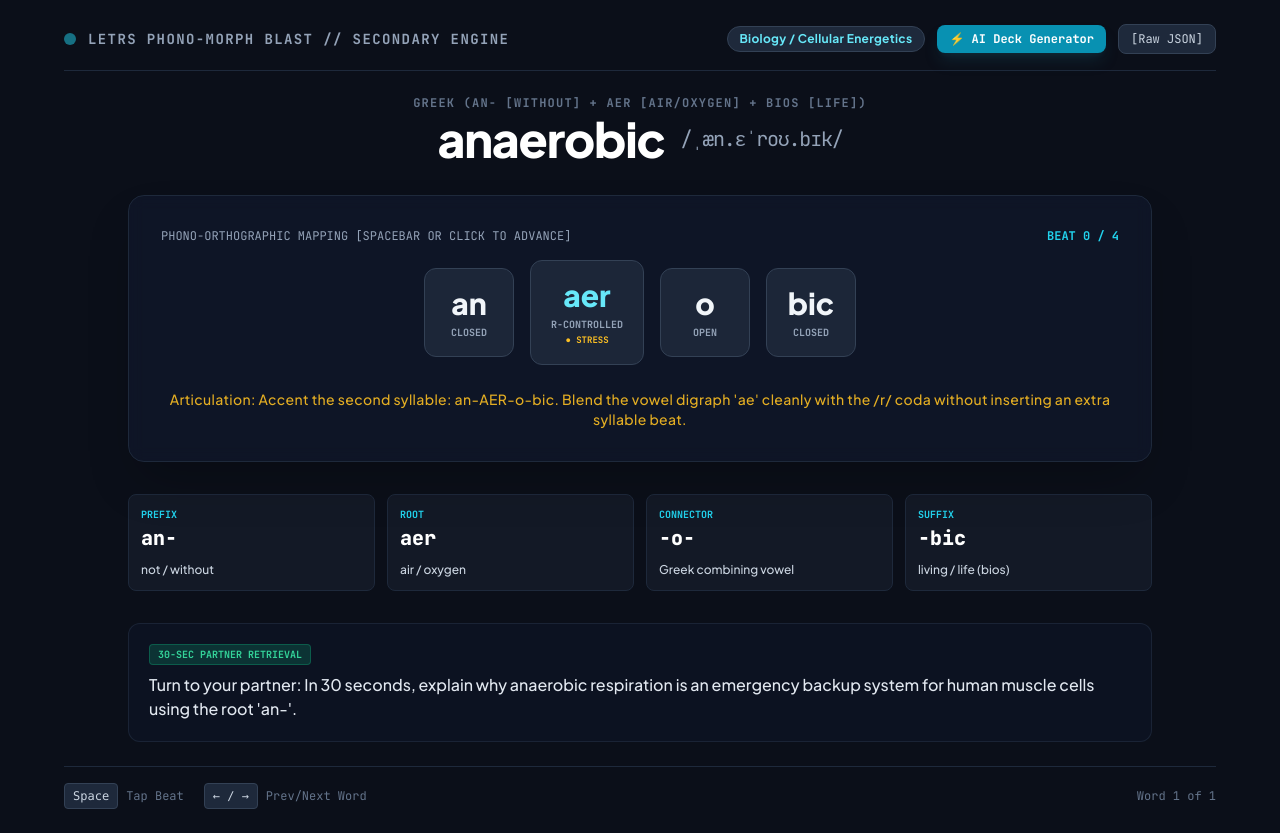
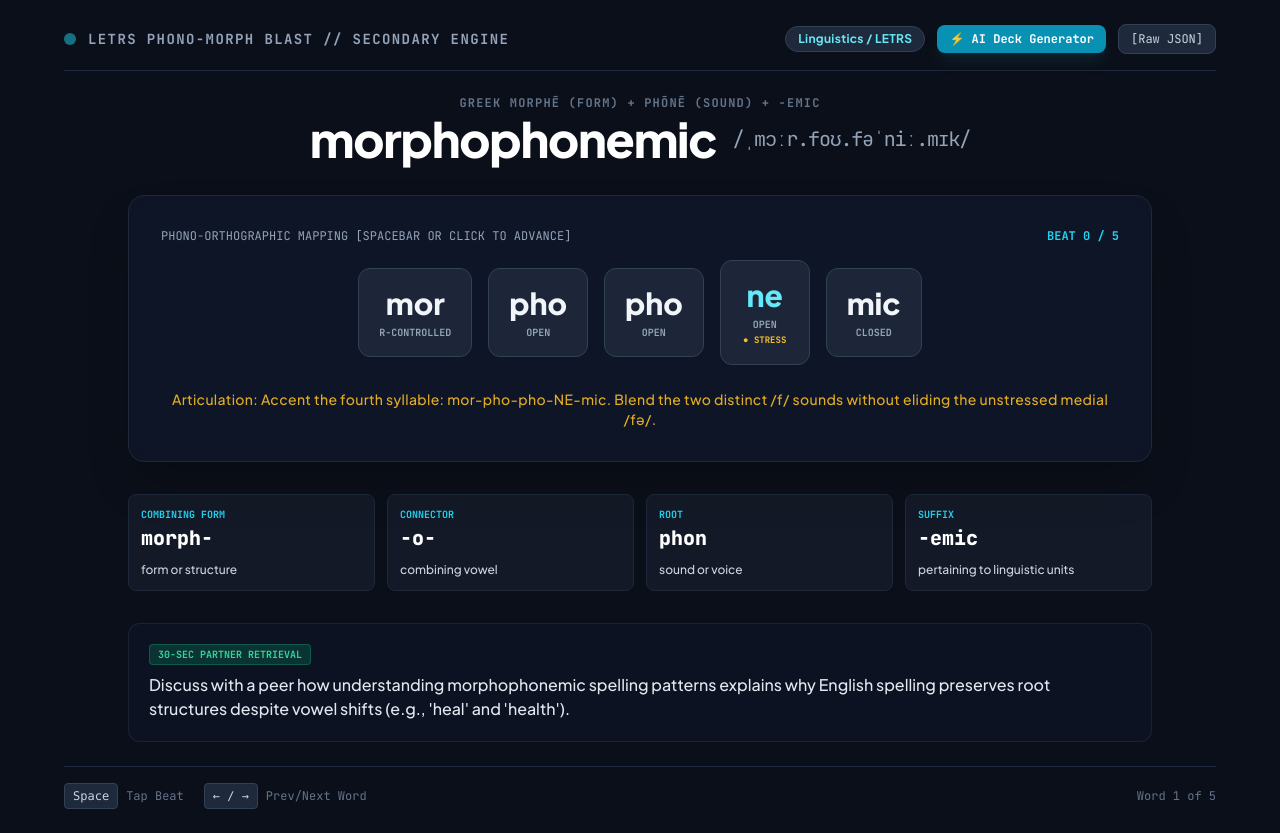
Before and after one commit to troystrand/phono-morph-blast, a plain HTML site: page index.html in a window 1280 px wide. Drawn offline with nearby package versions, Linux system fonts and the light colour scheme.

Commit message:
Update index.html

```diff
--- a/index.html
+++ b/index.html
@@ -157,24 +157,105 @@
   <script>
     const DEFAULT_DECK = [
       {
-        targetWord: "anaerobic",
-        discipline: "Biology / Cellular Energetics",
-        etymology: "Greek (an- [without] + aer [air/oxygen] + bios [life])",
-        phoneticIpa: "/ˌæn.ɛˈroʊ.bɪk/",
+        targetWord: "morphophonemic",
+        discipline: "Linguistics / LETRS",
+        etymology: "Greek morphē (form) + phōnē (sound) + -emic",
+        phoneticIpa: "/ˌmɔːr.foʊ.fəˈniː.mɪk/",
         syllables: [
-          { text: "an", type: "Closed", primaryStress: false },
-          { text: "aer", type: "R-Controlled", primaryStress: true },
-          { text: "o", type: "Open", primaryStress: false },
-          { text: "bic", type: "Closed", primaryStress: false }
+          { text: "mor", type: "R-Controlled", primaryStress: false },
+          { text: "pho", type: "Open", primaryStress: false },
+          { text: "pho", type: "Open", primaryStress: false },
+          { text: "ne", type: "Open", primaryStress: true },
+          { text: "mic", type: "Closed", primaryStress: false }
         ],
-        articulatoryCaution: "Accent the second syllable: an-AER-o-bic. Blend the vowel digraph 'ae' cleanly with the /r/ coda without inserting an extra syllable beat.",
+        articulatoryCaution: "Accent the fourth syllable: mor-pho-pho-NE-mic. Blend the two distinct /f/ sounds without eliding the unstressed medial /fə/.",
         morphemes: [
-          { chunk: "an-", type: "Prefix", meaning: "not / without" },
-          { chunk: "aer", type: "Root", meaning: "air / oxygen" },
-          { chunk: "-o-", type: "Connector", meaning: "Greek combining vowel" },
-          { chunk: "-bic", type: "Suffix", meaning: "living / life (bios)" }
+          { chunk: "morph-", type: "Combining Form", meaning: "form or structure" },
+          { chunk: "-o-", type: "Connector", meaning: "combining vowel" },
+          { chunk: "phon", type: "Root", meaning: "sound or voice" },
+          { chunk: "-emic", type: "Suffix", meaning: "pertaining to linguistic units" }
         ],
-        retrievalPrompt: "Turn to your partner: In 30 seconds, explain why anaerobic respiration is an emergency backup system for human muscle cells using the root 'an-'."
+        retrievalPrompt: "Discuss with a peer how understanding morphophonemic spelling patterns explains why English spelling preserves root structures despite vowel shifts (e.g., 'heal' and 'health')."
+      },
+      {
+        targetWord: "orthographic",
+        discipline: "Cognitive Science / Reading",
+        etymology: "Greek orthos (straight, correct) + graphein (to write) + -ic",
+        phoneticIpa: "/ˌɔːr.θəˈɡræf.ɪk/",
+        syllables: [
+          { text: "or", type: "R-Controlled", primaryStress: false },
+          { text: "tho", type: "Open", primaryStress: false },
+          { text: "graph", type: "Closed", primaryStress: true },
+          { text: "ic", type: "Closed", primaryStress: false }
+        ],
+        articulatoryCaution: "Accent the penultimate syllable: or-tho-GRAPH-ic. Articulate the unvoiced interdental fricative /θ/ cleanly before transitioning to /ɡ/.",
+        morphemes: [
+          { chunk: "ortho-", type: "Combining Form", meaning: "straight, correct, standard" },
+          { chunk: "graph", type: "Root", meaning: "write, record, or represent" },
+          { chunk: "-ic", type: "Suffix", meaning: "pertaining to or characterized by" }
+        ],
+        retrievalPrompt: "Explain to your partner why orthographic mapping is essential for establishing rapid, effortless sight vocabulary in adolescent readers."
+      },
+      {
+        targetWord: "automatized",
+        discipline: "Cognitive Psychology / Skill Acquisition",
+        etymology: "Greek automatos (self-acting) + -ize (verbal suffix) + -ed (past participle)",
+        phoneticIpa: "/ˈɔː.tə.məˌtaɪzd/",
+        syllables: [
+          { text: "au", type: "Vowel Team", primaryStress: true },
+          { text: "to", type: "Open", primaryStress: false },
+          { text: "ma", type: "Open", primaryStress: false },
+          { text: "tized", type: "VCe", primaryStress: false }
+        ],
+        articulatoryCaution: "Accent the initial syllable: AU-to-ma-tized. Unstressed vowels reduce to schwa /ə/ before the secondary accent on 'tized'.",
+        morphemes: [
+          { chunk: "auto-", type: "Prefix", meaning: "self or same" },
+          { chunk: "mat", type: "Root", meaning: "acting independently" },
+          { chunk: "-ize", type: "Suffix", meaning: "to make or render" },
+          { chunk: "-ed", type: "Inflection", meaning: "past participle state" }
+        ],
+        retrievalPrompt: "Explain to your partner how a reading skill becomes 'automatized' in terms of cognitive load theory and freeing up working memory."
+      },
+      {
+        targetWord: "phonological",
+        discipline: "Linguistics / LETRS",
+        etymology: "Greek phōnē (sound) + logos (study) + -ical",
+        phoneticIpa: "/ˌfoʊ.nəˈlɑː.dʒɪ.kəl/",
+        syllables: [
+          { text: "pho", type: "Open", primaryStress: false },
+          { text: "no", type: "Open", primaryStress: false },
+          { text: "log", type: "Closed", primaryStress: true },
+          { text: "i", type: "Open", primaryStress: false },
+          { text: "cal", type: "Closed", primaryStress: false }
+        ],
+        articulatoryCaution: "Accent the antepenultimate syllable: pho-no-LOG-i-cal. The vowel in 'log' carries full open articulation /ɑː/, reducing the preceding vowel to schwa /ə/.",
+        morphemes: [
+          { chunk: "phon", type: "Root", meaning: "sound or voice" },
+          { chunk: "-o-", type: "Connector", meaning: "combining vowel" },
+          { chunk: "log", type: "Root", meaning: "word, reason, or study" },
+          { chunk: "-ical", type: "Suffix", meaning: "pertaining to" }
+        ],
+        retrievalPrompt: "Collaborate with a partner to explain why phonological processing remains foundational for polysyllabic decoding even in high school courses."
+      },
+      {
+        targetWord: "metalinguistic",
+        discipline: "Psycholinguistics / Literacy",
+        etymology: "Greek meta (beyond, higher) + Latin lingua (language) + -istic",
+        phoneticIpa: "/ˌmɛt.ə.lɪŋˈɡwɪs.tɪk/",
+        syllables: [
+          { text: "met", type: "Closed", primaryStress: false },
+          { text: "a", type: "Open", primaryStress: false },
+          { text: "lin", type: "Closed", primaryStress: false },
+          { text: "guis", type: "Closed", primaryStress: true },
+          { text: "tic", type: "Closed", primaryStress: false }
+        ],
+        articulatoryCaution: "Accent the fourth syllable: met-a-lin-GUIS-tic. Articulate the velar glide blend /ɡw/ cleanly without dropping the nasal coda /ŋ/.",
+        morphemes: [
+          { chunk: "meta-", type: "Prefix", meaning: "beyond or higher level" },
+          { chunk: "lingu", type: "Root", meaning: "language or tongue" },
+          { chunk: "-istic", type: "Suffix", meaning: "pertaining to the practice or science of" }
+        ],
+        retrievalPrompt: "Evaluate how metalinguistic awareness allows adolescent readers to treat language as an object of analysis during complex disciplinary text reading."
       }
     ];
 
```
